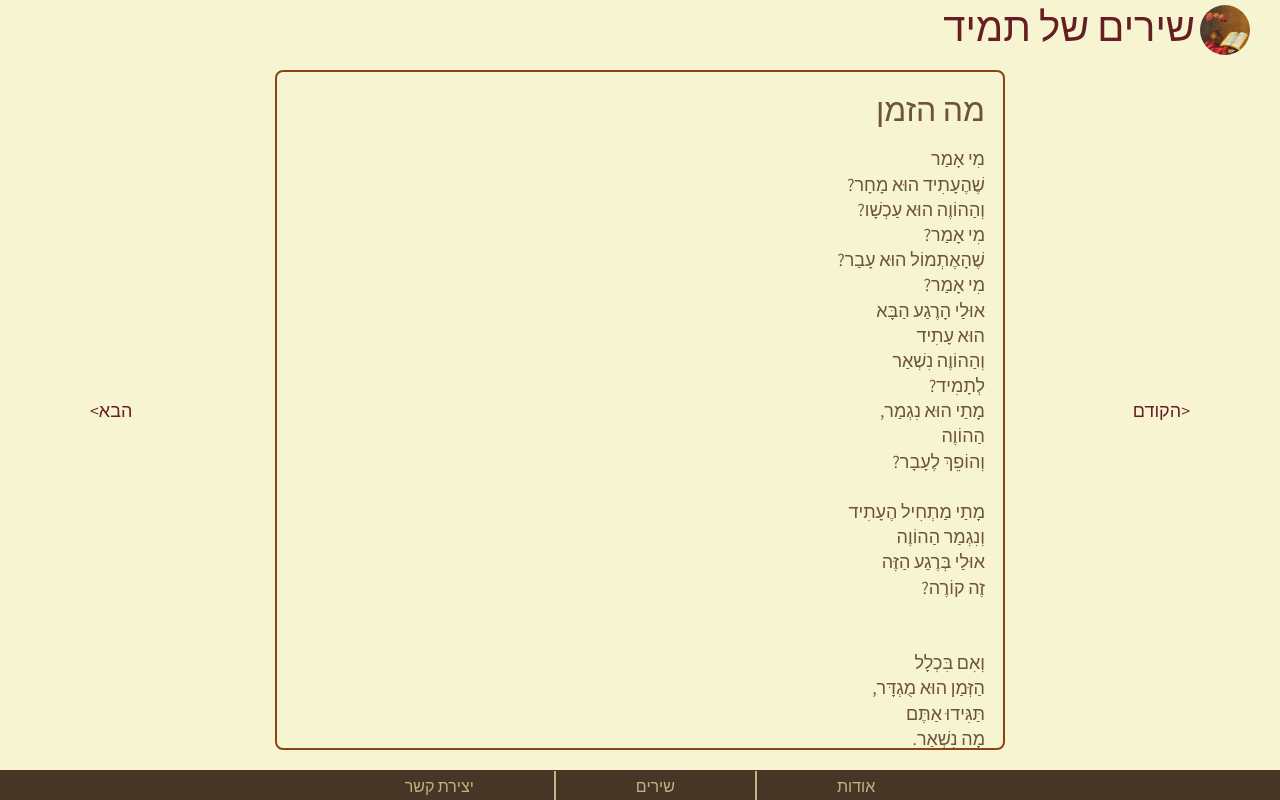
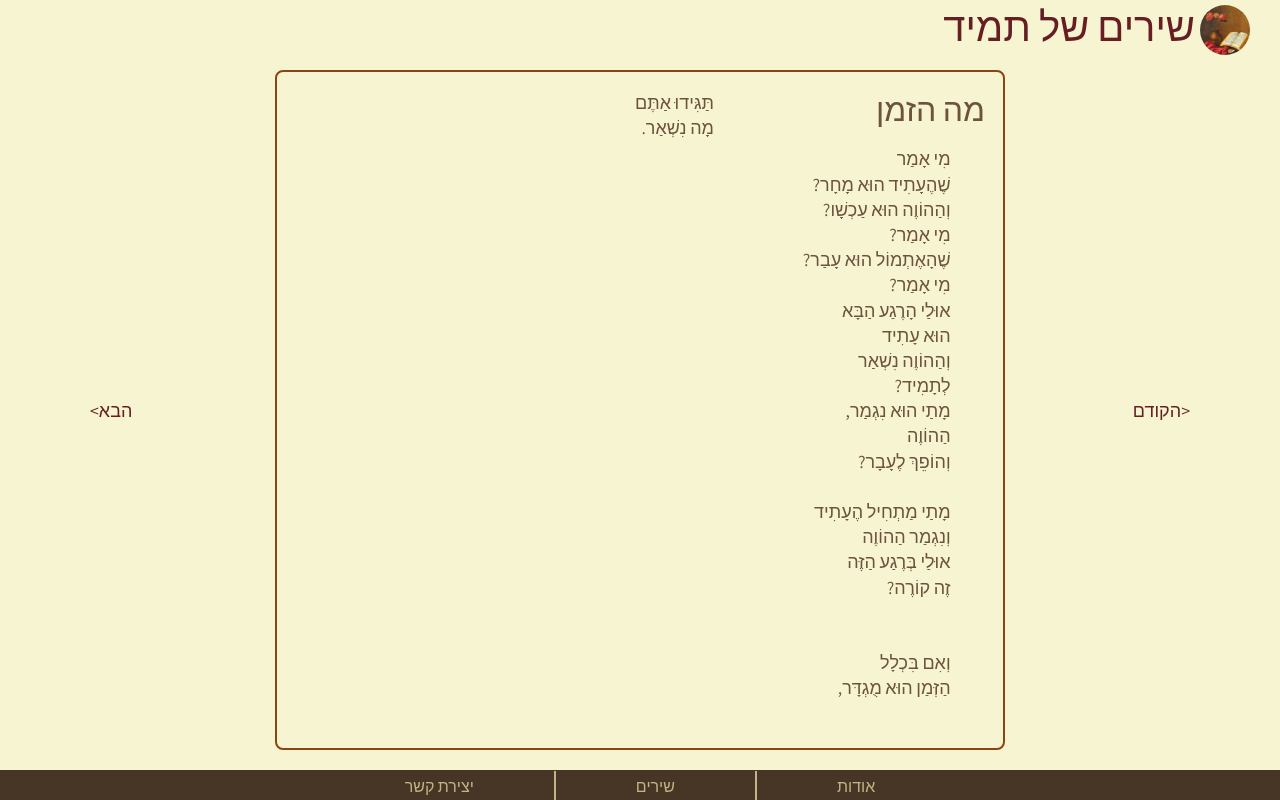
Before and after one commit to ChayaWaichleder/poetry-website, a React (Create React App) app: page / in a window 1280 px wide. Built offline with nearby package versions, Linux system fonts and the light colour scheme.

Commit message:
Design updates 29.01.2024

```diff
--- a/src/components/Poems/Poems.css
+++ b/src/components/Poems/Poems.css
@@ -25,9 +25,17 @@
   overflow: hidden;
   text-align: right;
   position: relative;
+  column-count: 3;
+  column-gap: 20px; /* Gap between columns */
+  column-fill: auto; /* Only break text into columns when necessary */
+  -webkit-column-span: all;
+  -moz-column-span: all;
+  column-span: all;
+  overflow: hidden; /* Hide overflowing text */
   padding: 30px;
   line-height: 1.4;
   user-select: none;
+  position: relative;
   font-size: 18px;
   font-weight: 500 ;
 }
@@ -88,14 +96,17 @@
 }
 
 .poem-content {
+  display: flex;
+  flex-direction: column;
+  column-count: 3;
+  align-items: center;
   color: #6D533E;
-  text-align: right; /* Adjust as needed */
-  column-count: 3;
-  column-gap: 20px;
-  column-fill: auto;
-  -webkit-column-span: all;
-  -moz-column-span: all;
-  column-span: all;
+  text-align: right;
+  line-height: 1.4;
+  user-select: none;
+  position: relative;
+  font-size: 18px;
+  font-weight: 500;
 }
 
 @media (max-width: 768px) {
```
